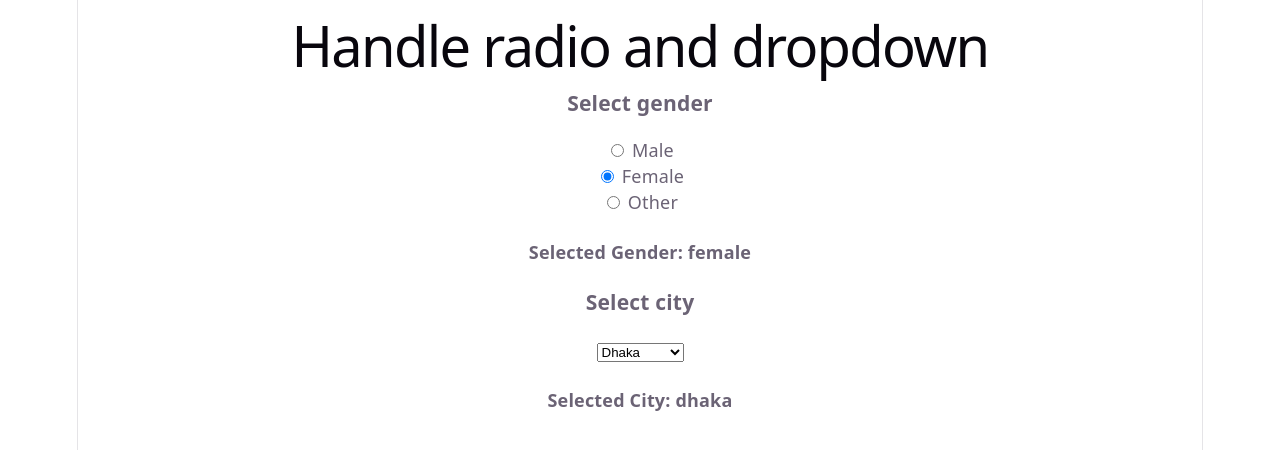
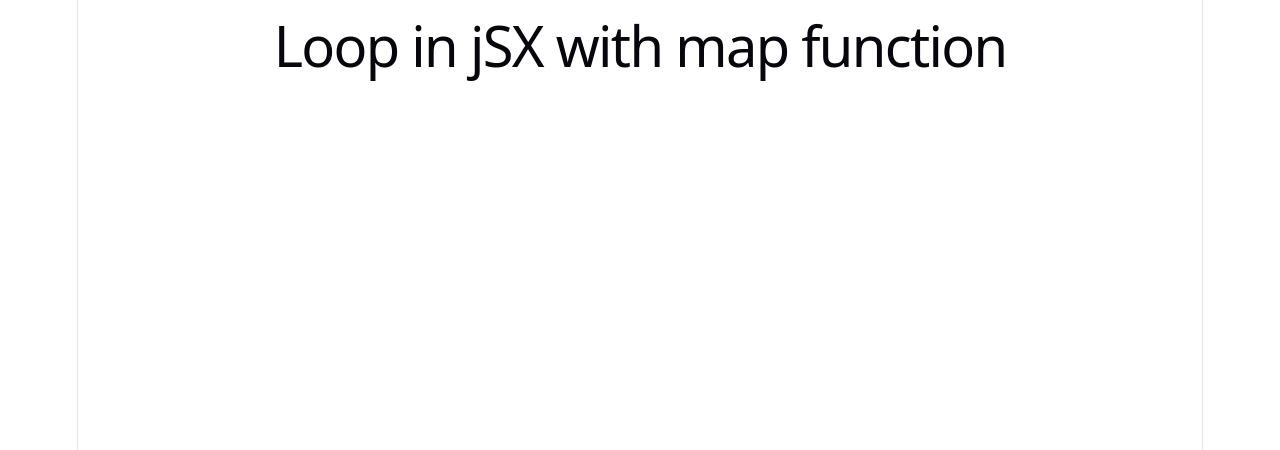
Before and after one commit to codewithnill/reactjs_19_by_code_step_by_step, a React (Vite) app in the folder main/react-blog/: page / in a window 1280 px wide. Shown: the top 450 px of the page. Built offline with nearby package versions, Linux system fonts and the light colour scheme.

Commit message:
code before implementing loop in jsx with map function.

```diff
--- a/main/react-blog/src/App.jsx
+++ b/main/react-blog/src/App.jsx
@@ -1,35 +1,9 @@
-import { useState } from 'react';
+
 function App() {
 
-
-  const [gender, setGender] = useState('female');
-  const [city, setCity] = useState('dhaka');
   return (
     <div >
-      <h1>Handle radio and dropdown</h1>
-      <h3>Select gender</h3>
-      <input type="radio" checked={gender === 'male'} onChange={(e) => setGender(e.target.value)} value="male" name="gender" id="male" /> <label htmlFor="male">Male</label> <br />
-      <input type="radio" checked={gender === 'female'} onChange={(e) => setGender(e.target.value)} value="female" name="gender" id="female" /> <label htmlFor="female">Female</label> <br />
-      <input type="radio" checked={gender === 'other'} onChange={(e) => setGender(e.target.value)} value="other" name="gender" id="other" /> <label htmlFor="other">Other</label>
-
-      <h4>Selected Gender: {gender}</h4>
-      {/* checked attribute is used to set the initial state of the radio button based on the value of the gender state variable */}
-
-
-      <h3>Select city</h3>
-      <select defaultValue="dhaka" onChange={(e) => setCity(e.target.value)}>
-        <option value="dhaka">Dhaka</option>
-        <option value="chittagong">Chittagong</option>
-        <option value="sylhet">Sylhet</option>
-        <option value="rajshahi">Rajshahi</option>
-      </select>
-      <h4>Selected City: {city}</h4>
-
-
-
-
-
-
+      <h1>Loop in jSX with map function</h1>
     </div>
   );
 }
```
